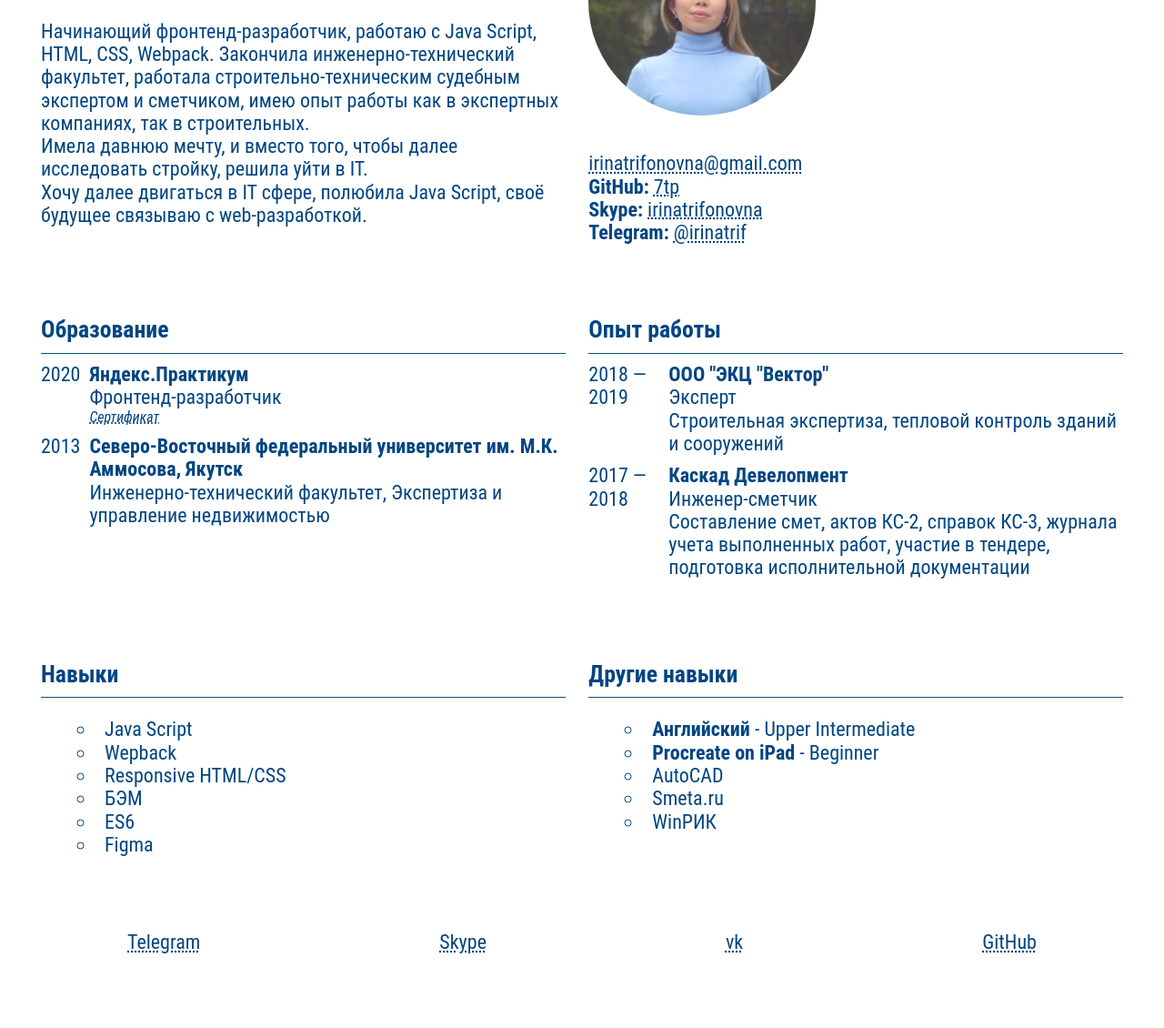
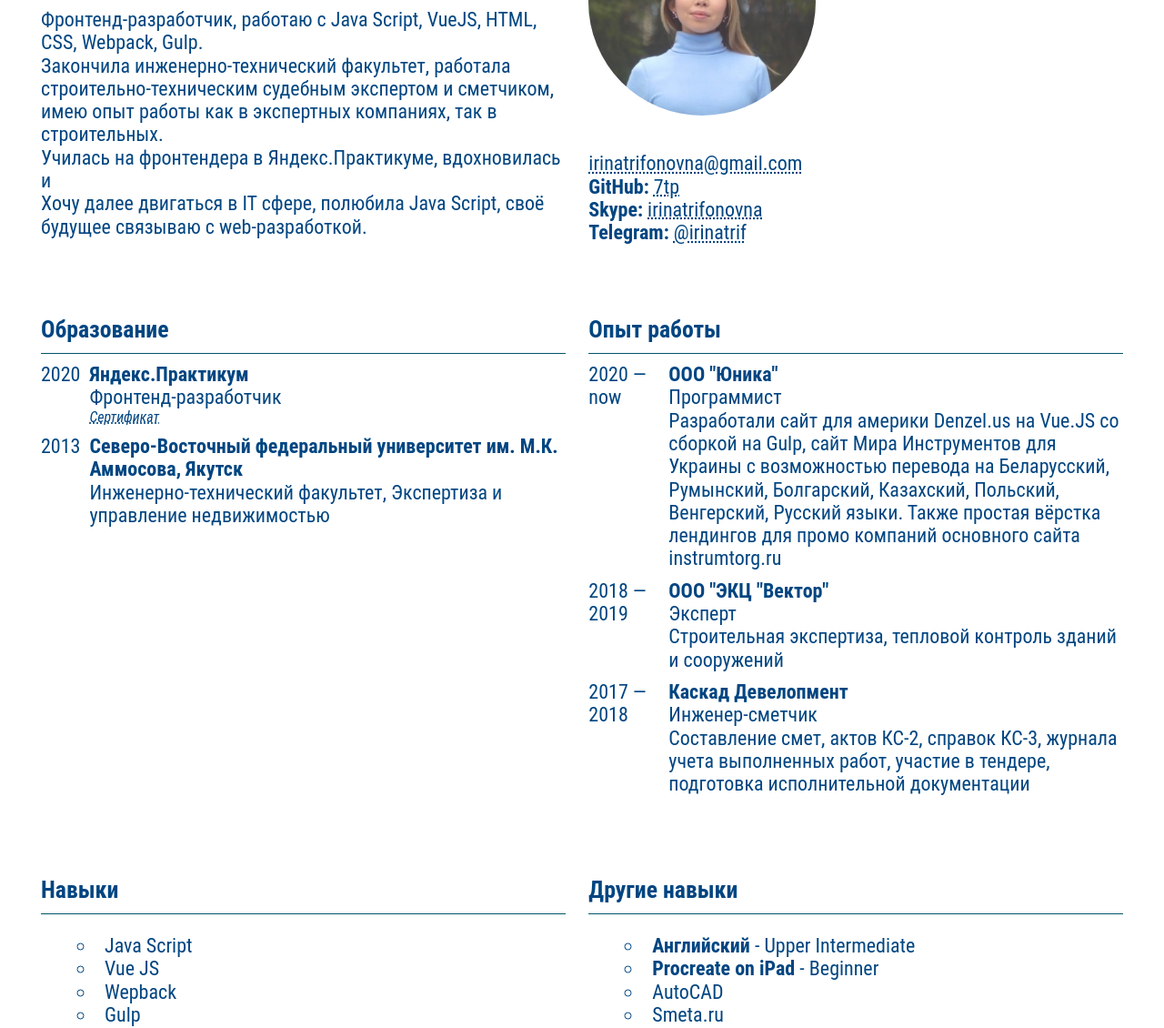
Before and after one commit to 7tp/CV-Iakovleva, a website built with webpack: page src/index.html in a window 1280 px wide. Shown: the part 168-1298 px from the top of the page at 91% size. Before the commit the page ends 1261 px from the top, so only its background shows below. Built offline with nearby package versions, Linux system fonts and the light colour scheme.

Commit message:
updateing data

```diff
--- a/src/index.html
+++ b/src/index.html
@@ -22,8 +22,9 @@
     </header>
 
     <section class="profile">
-        <p>Hачинающий фронтенд-разработчик, работаю с Java Script, HTML, CSS, Webpack. Закончила инженерно-технический факультет, работала строительно-техническим судебным экспертом и сметчиком, имею опыт работы как в экспертных компаниях, так в строительных.</p>
-        <p>Имела давнюю мечту, и вместо того, чтобы далее исследовать стройку, решила уйти в IT.</p>
+        <p>Фронтенд-разработчик, работаю с Java Script, VueJS, HTML, CSS, Webpack, Gulp. </p>
+        <p>Закончила инженерно-технический факультет, работала строительно-техническим судебным экспертом и сметчиком, имею опыт работы как в экспертных компаниях, так в строительных.</p>
+        <p>Училась на фронтендера в Яндекс.Практикуме, вдохновилась и </p>
         <p>Хочу далее двигаться в IT сфере, полюбила Java Script, своё будущее связываю с web-разработкой.</p>
     </section>
 
@@ -71,6 +72,14 @@
       <h3 class="experience__title">Опыт работы</h3>
 
       <div class="experience__place">
+        <div class="experience__date">2020 — now</div>
+        <div class="experience__space">
+          <div class="experience__name bold-text">ООО "Юника"</div>
+          <div class="experince__position">Программист</div>
+          <p class="experince__functions">Разработали сайт для америки Denzel.us на Vue.JS со сборкой на Gulp, сайт Мира Инструментов для Украины с возможностью перевода на Беларусский, Румынский, Болгарский, Казахский, Польский, Венгерский, Русский языки. Также простая вёрстка лендингов для промо компаний основного сайта instrumtorg.ru</p>
+        </div>
+      </div>
+      <div class="experience__place">
         <div class="experience__date">2018 — 2019</div>
         <div class="experience__space">
           <div class="experience__name bold-text">ООО "ЭКЦ "Вектор"</div>
@@ -99,7 +108,9 @@
       <h3 class="skills__title">Навыки</h3>
       <ul class="skills__list">
         <li>Java Script</li>
+        <li>Vue JS</li>
         <li>Wepback</li>
+        <li>Gulp</li>
         <li>Responsive HTML/CSS</li>
         <li>БЭМ</li>
         <li>ES6</li>
```
Also changed, not shown: README.md.
